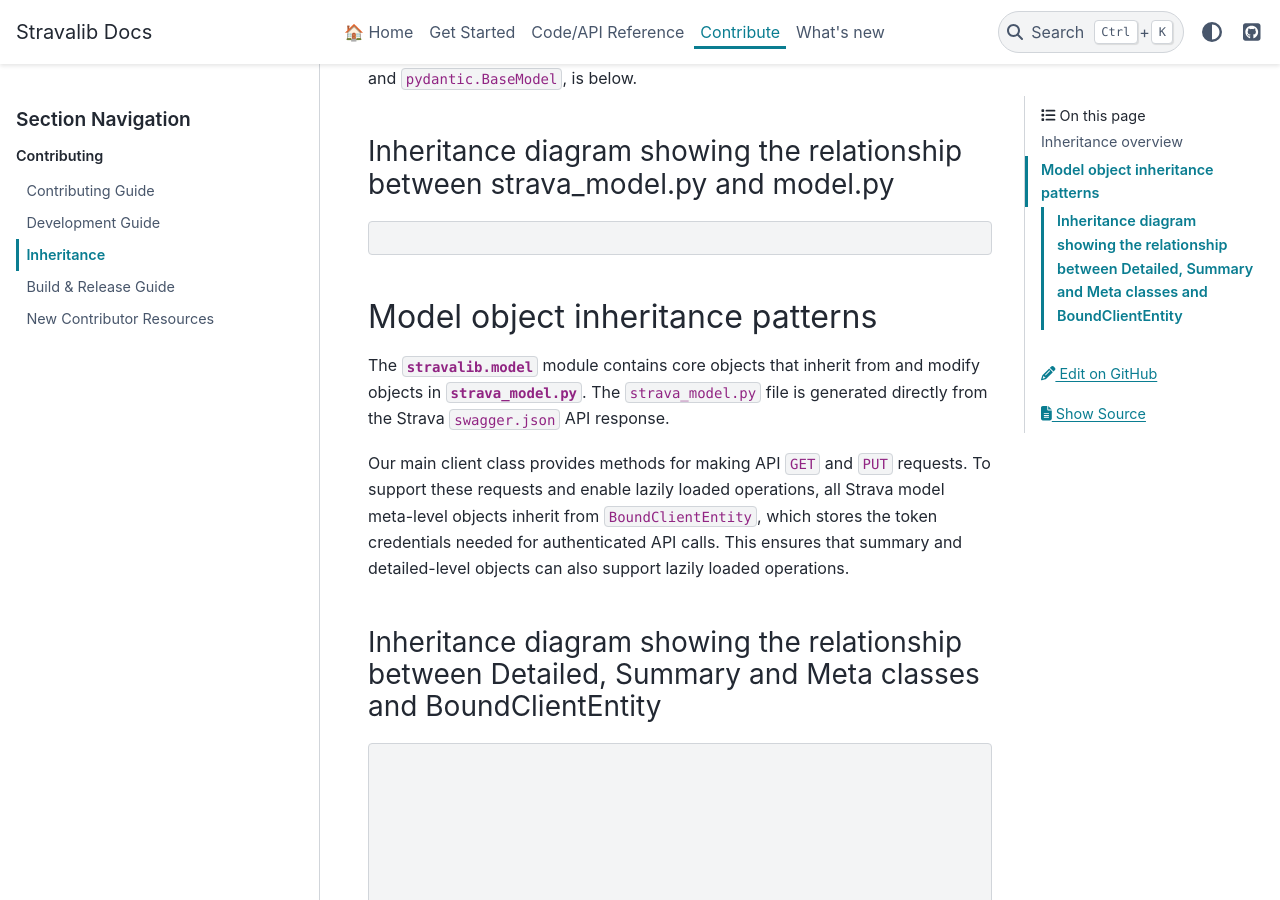
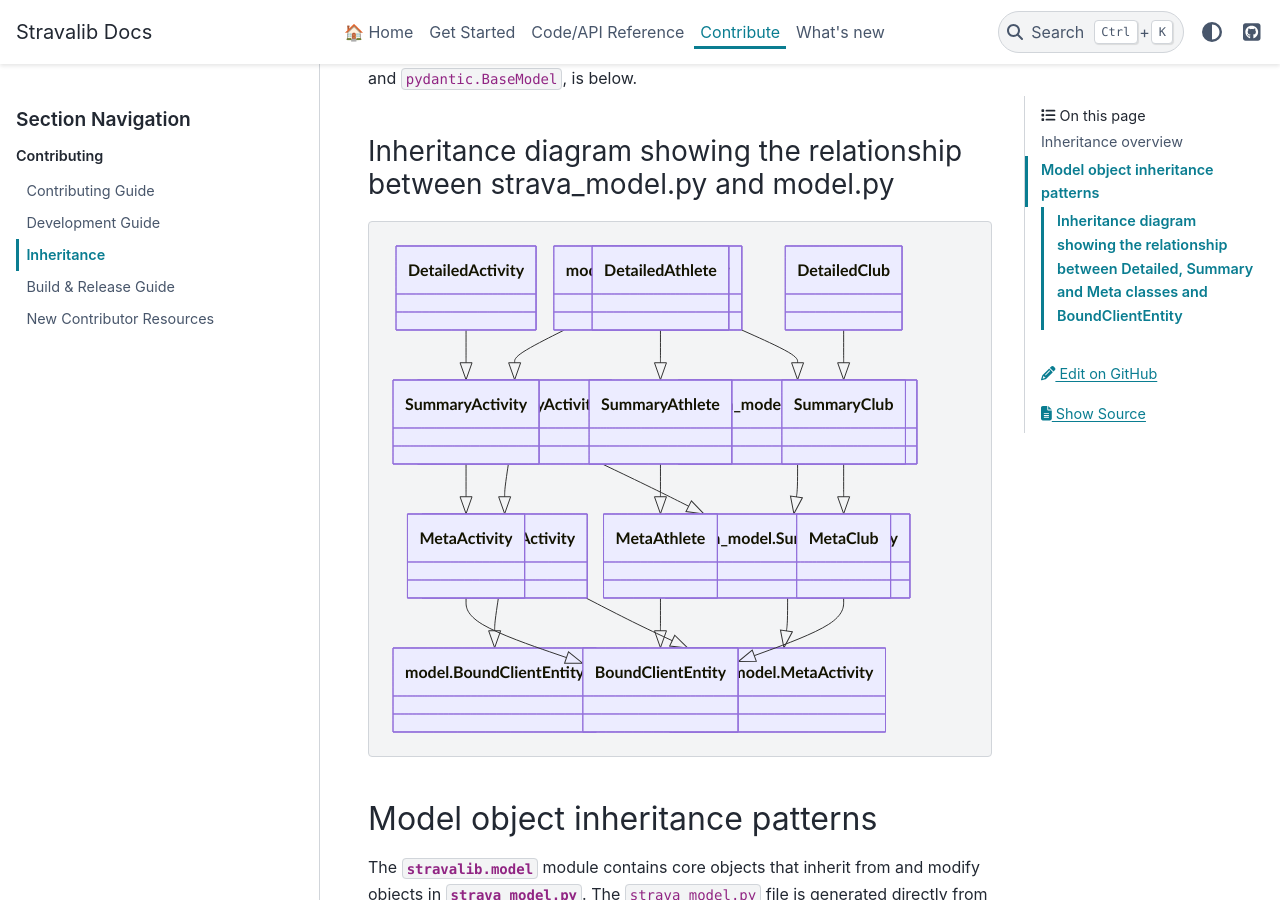
Before and after one commit to stravalib/stravalib, a Sphinx documentation site: the page built from docs/contributing/inheritance.md, in a window 1280 px wide and 900 px high, scrolled down 1033 px. Built offline with Sphinx 7.4.7 and the PyData theme 0.15.4, drawn with Linux system fonts in a browser that asks for light colours; the version number could not be read and is left out.

Commit message:
fix: backticks :tada:

```diff
--- a/docs/contributing/inheritance.md
+++ b/docs/contributing/inheritance.md
@@ -40,30 +40,18 @@
 
 classDiagram
     %% Activities in model namespace
-    class MetaActivity {
-        model
-    }
-    class BoundClientEntity {
-        model
-    }
-    MetaActivity --|> BoundClientEntity
-    class SummaryActivity {
-        model
-    }
-    SummaryActivity --|> MetaActivity
-    class DetailedActivity {
-        model
-    }
-    DetailedActivity --|> SummaryActivity
+    `model.MetaActivity` --|> `model.BoundClientEntity`
+    `model.SummaryActivity` --|> `model.MetaActivity`
+    `model.DetailedActivity` --|> `model.SummaryActivity`
 
     %% Activities in strava_model namespace
-    `strava_model.SummaryActivity --|> `strava_model.MetaActivity`
-    `strava_model.DetailedActivity --|> `strava_model.SummaryActivity`
+    `strava_model.SummaryActivity` --|> `strava_model.MetaActivity`
+    `strava_model.DetailedActivity` --|> `strava_model.SummaryActivity`
 
     %% Define inheritance relationships between model and strava_model
-    MetaActivity --|> `strava_model.MetaActivity`
-    SummaryActivity --|> `strava_model.SummaryActivity`
-    DetailedActivity --|> `strava_model.DetailedActivity`
+    `model.MetaActivity` --|> `strava_model.MetaActivity`
+    `model.SummaryActivity` --|> `strava_model.SummaryActivity`
+    `model.DetailedActivity` --|> `strava_model.DetailedActivity`
 :::
 
 ## Model object inheritance patterns
```
